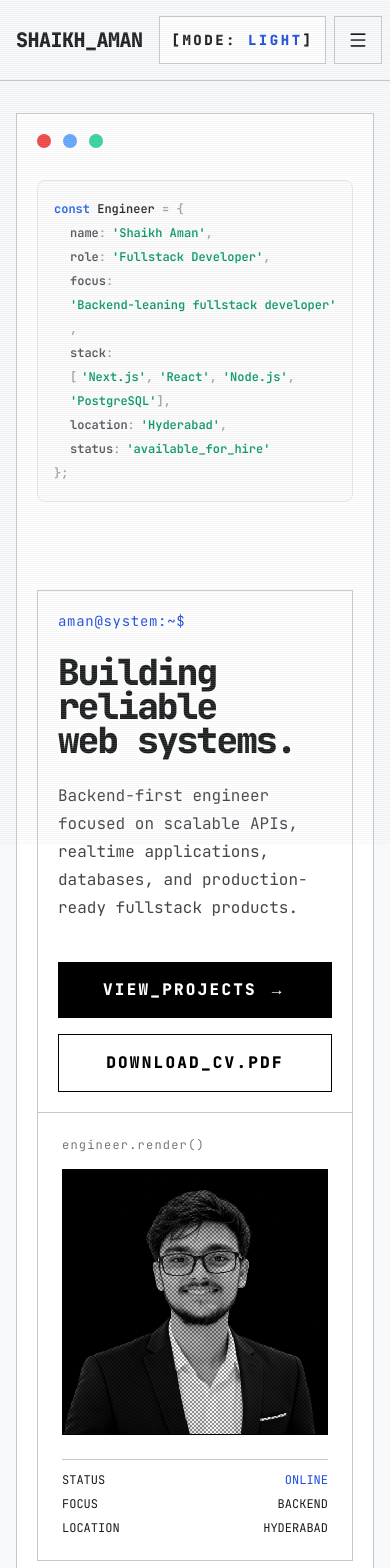
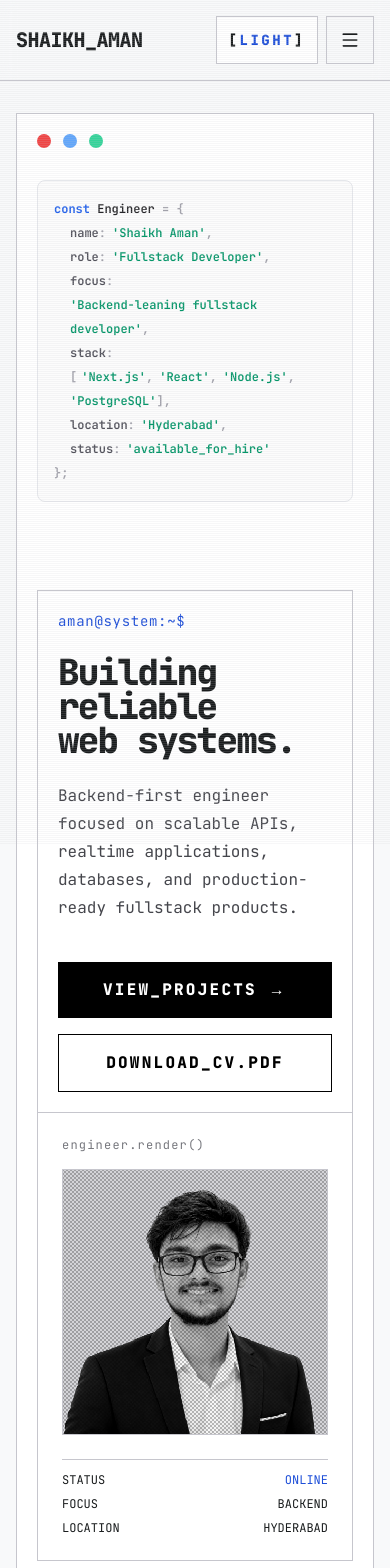
Before and after one commit to ShaikhAman01/portfolio, a Next.js app: page / in a window 390 px wide. Shown: the top 1568 px of the page. Built offline with nearby package versions, Linux system fonts and the light colour scheme.

Commit message:
feat: update domain references from shaikhaman.dev to shaikhaman.in across the project

```diff
--- a/app/layout.tsx
+++ b/app/layout.tsx
@@ -24,7 +24,7 @@ export const metadata: Metadata = {
   },
   description: profile.heroDescription,
 
-  metadataBase: new URL("https://www.shaikhaman.dev"),
+  metadataBase: new URL("https://www.shaikhaman.in"),
   alternates: { canonical: "/" },
 
   keywords: [
@@ -39,7 +39,7 @@ export const metadata: Metadata = {
     "Cloudflare Workers",
     "Hyderabad",
   ],
-  authors: [{ name: profile.name, url: "https://www.shaikhaman.dev" }],
+  authors: [{ name: profile.name, url: "https://www.shaikhaman.in" }],
   creator: profile.name,
 
   openGraph: {
@@ -70,7 +70,7 @@ const personJsonLd = {
   name: profile.name,
   jobTitle: profile.role,
   email: `mailto:${profile.email}`,
-  url: "https://www.shaikhaman.dev",
+  url: "https://www.shaikhaman.in",
   address: {
     "@type": "PostalAddress",
     addressLocality: profile.location,
--- a/app/opengraph-image.tsx
+++ b/app/opengraph-image.tsx
@@ -67,7 +67,7 @@ export default async function Image() {
               <div style={{ width: "14px", height: "14px", borderRadius: "9999px", background: "#34d399" }} />
             </div>
             <span style={{ fontSize: "15px", fontWeight: 700, color: "#71717a", letterSpacing: "0.1em" }}>
-              shaikhaman.dev
+              shaikhaman.in
             </span>
           </div>
 
--- a/app/page.tsx
+++ b/app/page.tsx
@@ -101,13 +101,13 @@ export default function Home() {
                       </div>
 
                       {/* Image container layout frame */}
-                      <div className="relative w-full overflow-hidden border border-transparent transition-colors duration-300 group-hover:border-[var(--outline-variant)] bg-black dark:bg-zinc-200">
+                      <div className="relative w-full overflow-hidden border border-[var(--outline-variant)] transition-colors duration-300 group-hover:border-blue-700 dark:border-transparent dark:group-hover:border-[var(--outline-variant)] bg-zinc-300 dark:bg-zinc-200">
                         {/* Hover-Activated Adaptive Scanline overlay */}
                         <div className="animate-terminal-scan" />
 
                         {/* RETRO DITHERING MATRIX OVERLAY */}
                         <div
-                          className="absolute inset-0 z-10 pointer-events-none mix-blend-multiply opacity-40 dark:opacity-20"
+                          className="absolute inset-0 z-10 pointer-events-none mix-blend-multiply opacity-25 dark:opacity-20"
                           style={{
                             backgroundImage: `radial-gradient(circle, #000 25%, transparent 26%), radial-gradient(circle, #000 25%, transparent 26%)`,
                             backgroundSize: "4px 4px",
--- a/app/projects/[slug]/opengraph-image.tsx
+++ b/app/projects/[slug]/opengraph-image.tsx
@@ -94,7 +94,7 @@ export default async function Image({
               <div style={{ width: "14px", height: "14px", borderRadius: "9999px", background: "#34d399" }} />
             </div>
             <span style={{ fontSize: "15px", fontWeight: 700, color: "#71717a", letterSpacing: "0.1em" }}>
-              shaikhaman.dev/projects/{project.slug}
+              shaikhaman.in/projects/{project.slug}
             </span>
           </div>
 
--- a/app/robots.ts
+++ b/app/robots.ts
@@ -6,6 +6,6 @@ export default function robots(): MetadataRoute.Robots {
       userAgent: "*",
       allow: "/",
     },
-    sitemap: "https://www.shaikhaman.dev/sitemap.xml",
+    sitemap: "https://www.shaikhaman.in/sitemap.xml",
   };
 }
--- a/app/sitemap.ts
+++ b/app/sitemap.ts
@@ -1,7 +1,7 @@
 import type { MetadataRoute } from "next";
 import { projects } from "@/lib/data";
 
-const BASE_URL = "https://www.shaikhaman.dev";
+const BASE_URL = "https://www.shaikhaman.in";
 
 export default function sitemap(): MetadataRoute.Sitemap {
   return [
--- a/components/header.tsx
+++ b/components/header.tsx
@@ -70,9 +70,9 @@ export function Header({ active = "" }: { active?: string }) {
 
   return (
     <header className="sticky top-0 z-50 w-full border-b border-[var(--outline-variant)] bg-[var(--surface-container-lowest)]/95 backdrop-blur dark:border-[var(--outline-variant)] dark:bg-[var(--surface-container-lowest)]/95">
-      <div className="mx-auto flex w-full max-w-[105rem] items-center justify-between gap-4 px-4 py-4 md:gap-6 md:px-8">
+      <div className="mx-auto flex w-full max-w-[105rem] items-center justify-between gap-3 px-4 py-4 sm:gap-4 md:gap-6 md:px-8">
 
-        <Link href="/" className="text-xl font-black tracking-tight sm:text-2xl md:text-4xl whitespace-nowrap">
+        <Link href="/" className="min-w-0 truncate text-xl font-black tracking-tight sm:text-2xl md:text-4xl whitespace-nowrap">
           {profile.brand}
         </Link>
 
--- a/components/hero-code.tsx
+++ b/components/hero-code.tsx
@@ -22,7 +22,7 @@ export function HeroCode() {
       variants={container}
       initial="hidden"
       animate="show"
-      className="mb-12 w-full overflow-x-hidden rounded-lg bg-zinc-50/50 p-4 sm:p-6 font-mono text-xs xs:text-sm sm:text-base font-semibold leading-6 xs:leading-7 sm:leading-9 md:text-xl md:leading-10 tracking-normal text-[var(--on-surface)] dark:bg-zinc-900/30 border border-[var(--outline-variant)]/30"
+      className="mb-12 w-full overflow-x-hidden whitespace-normal rounded-lg bg-zinc-50/50 p-4 sm:p-6 font-mono text-xs xs:text-sm sm:text-base font-semibold leading-6 xs:leading-7 sm:leading-9 md:text-xl md:leading-10 tracking-normal text-[var(--on-surface)] dark:bg-zinc-900/30 border border-[var(--outline-variant)]/30"
     >
       <code className="block select-text w-full">
         {/* Declaration Line */}
@@ -37,22 +37,19 @@ export function HeroCode() {
         <motion.div variants={line} className="pl-4 sm:pl-8 flex flex-wrap items-start row-gap-0">
           <span className="text-zinc-600 dark:text-zinc-400 shrink-0">name</span>
           <span className="text-zinc-400 dark:text-zinc-500 mr-1.5">:</span>{" "}
-          <span className="text-emerald-600 dark:text-emerald-400 break-all sm:break-normal">'{profile.name}'</span>
-          <span className="text-zinc-400 dark:text-zinc-500">,</span>
+          <span className="text-emerald-600 dark:text-emerald-400 break-all sm:break-normal">'{profile.name}'<span className="text-zinc-400 dark:text-zinc-500">,</span></span>
         </motion.div>
 
         <motion.div variants={line} className="pl-4 sm:pl-8 flex flex-wrap items-start row-gap-0">
           <span className="text-zinc-600 dark:text-zinc-400 shrink-0">role</span>
           <span className="text-zinc-400 dark:text-zinc-500 mr-1.5">:</span>{" "}
-          <span className="text-emerald-600 dark:text-emerald-400 break-words sm:break-normal">'{profile.role}'</span>
-          <span className="text-zinc-400 dark:text-zinc-500">,</span>
+          <span className="text-emerald-600 dark:text-emerald-400 break-words sm:break-normal">'{profile.role}'<span className="text-zinc-400 dark:text-zinc-500">,</span></span>
         </motion.div>
 
         <motion.div variants={line} className="pl-4 sm:pl-8 flex flex-wrap items-start row-gap-0">
           <span className="text-zinc-600 dark:text-zinc-400 shrink-0">focus</span>
           <span className="text-zinc-400 dark:text-zinc-500 mr-1.5">:</span>{" "}
-          <span className="text-emerald-600 dark:text-emerald-400 break-words sm:break-normal">'{profile.focus}'</span>
-          <span className="text-zinc-400 dark:text-zinc-500">,</span>
+          <span className="text-emerald-600 dark:text-emerald-400 break-words sm:break-normal">'{profile.focus}'<span className="text-zinc-400 dark:text-zinc-500">,</span></span>
         </motion.div>
 
         {/* Responsive Mobile Array Stack Block */}
@@ -77,8 +74,7 @@ export function HeroCode() {
         <motion.div variants={line} className="pl-4 sm:pl-8 flex flex-wrap items-start row-gap-0">
           <span className="text-zinc-600 dark:text-zinc-400 shrink-0">location</span>
           <span className="text-zinc-400 dark:text-zinc-500 mr-1.5">:</span>{" "}
-          <span className="text-emerald-600 dark:text-emerald-400 break-words sm:break-normal">'{profile.location}'</span>
-          <span className="text-zinc-400 dark:text-zinc-500">,</span>
+          <span className="text-emerald-600 dark:text-emerald-400 break-words sm:break-normal">'{profile.location}'<span className="text-zinc-400 dark:text-zinc-500">,</span></span>
         </motion.div>
 
         <motion.div variants={line} className="pl-4 sm:pl-8 flex flex-wrap items-start row-gap-0">
--- a/components/theme-toggle.tsx
+++ b/components/theme-toggle.tsx
@@ -23,7 +23,7 @@ export function ThemeToggle() {
       className="border border-[var(--outline-variant)] bg-[var(--surface-container-lowest)] px-5 py-3 text-sm font-black tracking-[0.18em] text-[var(--on-surface)] transition hover:border-black hover:bg-black hover:text-white dark:border-[var(--outline-variant)] dark:bg-[var(--surface-container-lowest)] dark:text-[var(--on-surface)] dark:hover:border-white dark:hover:bg-white dark:hover:text-black md:text-base"
       aria-label="Toggle color mode"
     >
-      [MODE: <span className="text-blue-700 dark:text-emerald-400">{theme.toUpperCase()}</span>]
+      [<span className="hidden sm:inline">MODE: </span><span className="text-blue-700 dark:text-emerald-400">{theme.toUpperCase()}</span>]
     </button>
   );
 }
--- a/lib/data.ts
+++ b/lib/data.ts
@@ -37,7 +37,7 @@ export const projects = [
     heroDarkImage: "/images/intelliquery.png",
     action: "VIEW_CASE_STUDY",
     sourceUrl: "https://github.com/ShaikhAman01/Intelliquery",
-    liveUrl: "https://intelliquery.shaikhaman.dev",
+    liveUrl: "https://intelliquery.shaikhaman.in",
     docsUrl: "https://app.notion.com/p/amanshaikh/PROJECT_DOCUMENTATION-39326719f3cc803ab075e9aa5d23696d",
     metrics: [
       ["DB_ENGINES", "5"],
@@ -84,7 +84,7 @@ export const projects = [
     heroDarkImage: "/images/pixelplayground.png",
     action: "VIEW_CASE_STUDY",
     sourceUrl: "https://github.com/ShaikhAman01/PixelPlayground",
-    liveUrl: "https://pixelplayground.shaikhaman.dev",
+    liveUrl: "https://pixelplayground.shaikhaman.in",
     docsUrl: "https://app.notion.com/p/amanshaikh/TECHNICAL_DOCUMENTATION-39526719f3cc80c896f6e74a230477ab",
     metrics: [
       ["GAMES", "6"],
@@ -131,7 +131,7 @@ export const projects = [
     heroDarkImage: "/images/inscribe.png",
     action: "VIEW_CASE_STUDY",
     sourceUrl: "https://github.com/ShaikhAman01/inscribe",
-    liveUrl: "https://inscribe.shaikhaman.dev",
+    liveUrl: "https://inscribe.shaikhaman.in",
     docsUrl: "https://app.notion.com/p/amanshaikh/Inscribe-39526719f3cc80e3977ec4c2a543219f",
     metrics: [
       ["AI_SUMMARIES", "WORKERS_AI"],
@@ -179,7 +179,7 @@ export const projects = [
     heroDarkImage: "/images/quantum.png",
     action: "VIEW_CASE_STUDY",
     sourceUrl: "https://github.com/ShaikhAman01/Quantum-e-commerce",
-    liveUrl: "https://quantum.shaikhaman.dev",
+    liveUrl: "https://quantum.shaikhaman.in",
     docsUrl: "https://app.notion.com/p/amanshaikh/DOCUMENTATION-39526719f3cc80948445e0288c8da461",
     metrics: [
       ["DATA", "REALTIME"],
@@ -224,7 +224,6 @@ export const skills = [
   ["EDGE", "Cloudflare Workers"],
   ["TOOL", "Docker"],
   ["VCS", "Git"],
-  ["LANGUAGE", "Java"],
   ["LANGUAGE", "Python"],
   ["BACKEND", "FastAPI"]
 ];
```
Also changed, not shown: public/humans.txt, 1 other file (tests, documents, lock files or other folders).
